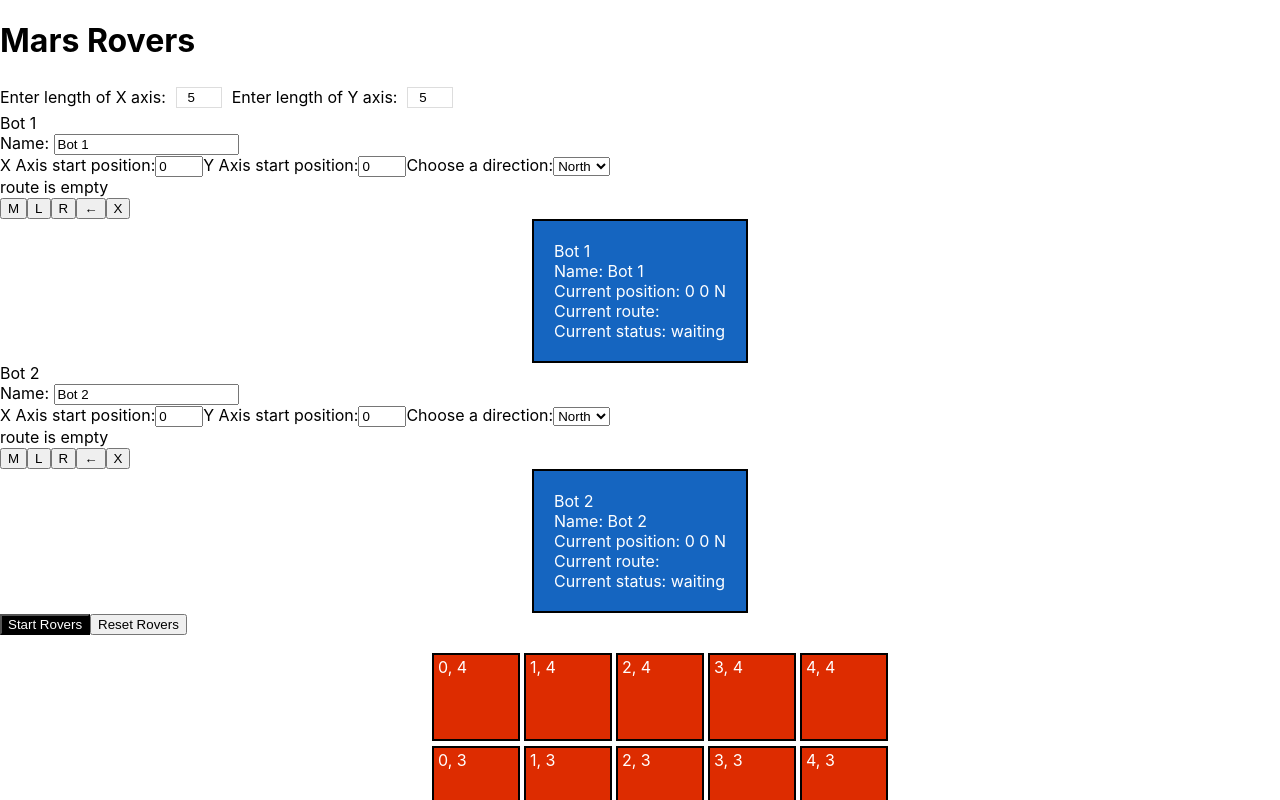
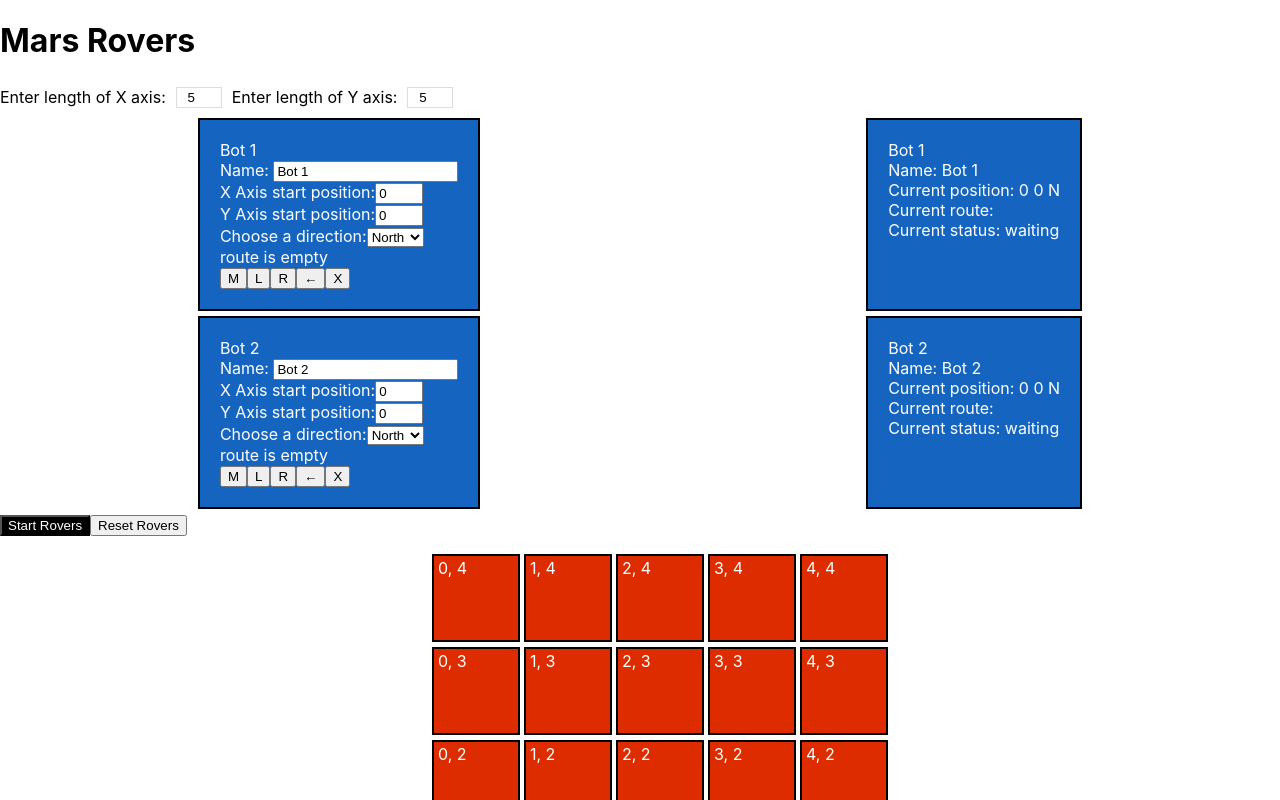
Before and after one commit to GMC437/mars-rovers, a React (Create React App) app: page / in a window 1280 px wide. Shown: the top 800 px of the page. Built offline with nearby package versions, Linux system fonts and the light colour scheme.

Commit message:
styled bot control input

```diff
--- a/src/components/bot/BotInputSection/index.js
+++ b/src/components/bot/BotInputSection/index.js
@@ -1,9 +1,22 @@
 import React from "react";
 import { useDispatch } from "react-redux";
+import styled from "styled-components";
 import BotNameInput from "../../ui/BotNameInput";
 import StartPositionInput from "../../ui/StartPositionInput";
 import RouteInput from "../../ui/RouteInput";
 import { setBotValue } from "../../../actions";
+
+const SectionContainer = styled.section`
+  color: white;
+  background-color: #1565c0;
+  display: flex;
+  flex-flow: column wrap;
+  align-items: stretch;
+  border: 2px solid black;
+  padding: 20px;
+  margin: 0 auto;
+  width: fit-content;
+`;
 
 const BotInputSection = ({ title, botId, xAxisSize, yAxisSize }) => {
   const dispatch = useDispatch();
@@ -19,7 +32,7 @@ const BotInputSection = ({ title, botId, xAxisSize, yAxisSize }) => {
   };
 
   return (
-    <section>
+    <SectionContainer>
       <div>{title}</div>
       <BotNameInput botId={botId} title={title} onChange={onBotNameChange} />
       <StartPositionInput
@@ -28,7 +41,7 @@ const BotInputSection = ({ title, botId, xAxisSize, yAxisSize }) => {
         onChange={onStartPositionChange}
       />
       <RouteInput onClick={onRouteChange} />
-    </section>
+    </SectionContainer>
   );
 };
 
--- a/src/components/pages/RoverPage/index.js
+++ b/src/components/pages/RoverPage/index.js
@@ -1,11 +1,17 @@
 import React, { useEffect } from "react";
 import { useDispatch, useSelector } from "react-redux";
+import styled from "styled-components";
 import BotControlSection from "../../bot/BotControlSection";
 import BotInputSection from "../../bot/BotInputSection";
 import BotOutputSection from "../../bot/BotOutputSection";
 import MapSetupSection from "../../map/MapSetupSection";
 import MapViewSection from "../../map/MapViewSection";
 import { addNewBot, setGridAxis } from "../../../actions";
+
+const DivStyled = styled.div`
+  display: flex;
+  margin: 5px;
+`;
 
 const newBot = (index) => {
   return {
@@ -38,6 +44,7 @@ const RoverPage = ({ pageTitle }) => {
       ) : (
         <>
           <MapSetupSection />
+          <DivStyled>
             <BotInputSection
               botId="bot1"
               title="Bot 1"
@@ -51,6 +58,8 @@ const RoverPage = ({ pageTitle }) => {
               route={bot1.currentRoute.join("")}
               status={bot1.status}
             />
+          </DivStyled>
+          <DivStyled>
             <BotInputSection
               botId="bot2"
               title="Bot 2"
@@ -64,6 +73,7 @@ const RoverPage = ({ pageTitle }) => {
               route={bot2.currentRoute.join("")}
               status={bot2.status}
             />
+          </DivStyled>
           <BotControlSection bots={bots} xAxis={x} yAxis={y} />
           <MapViewSection />
         </>
--- a/src/components/ui/StartPositionInput/index.js
+++ b/src/components/ui/StartPositionInput/index.js
@@ -7,6 +7,7 @@ const StartPositionInput = ({ xAxisSize, yAxisSize, onChange }) => {
   const [directionValue, setDirectionValue] = useState("N");
 
   return (
+    <div>
       <div>
         <label htmlFor="x-axis-start-position">X Axis start position:</label>
         <input
@@ -22,6 +23,8 @@ const StartPositionInput = ({ xAxisSize, yAxisSize, onChange }) => {
           }}
           value={xAxisValue}
         ></input>
+      </div>
+      <div>
         <label htmlFor="y-axis-start-position">Y Axis start position:</label>
         <input
           id="y-axis-start-position"
@@ -36,6 +39,8 @@ const StartPositionInput = ({ xAxisSize, yAxisSize, onChange }) => {
           }}
           value={yAxisValue}
         ></input>
+      </div>
+      <div>
         <label htmlFor="start-direction">Choose a direction:</label>
         <select
           id="start-direction"
@@ -52,6 +57,7 @@ const StartPositionInput = ({ xAxisSize, yAxisSize, onChange }) => {
           <option value="S">South</option>
         </select>
       </div>
+    </div>
   );
 };
 
```
Lines whose indentation alone changed are shown as unchanged.
